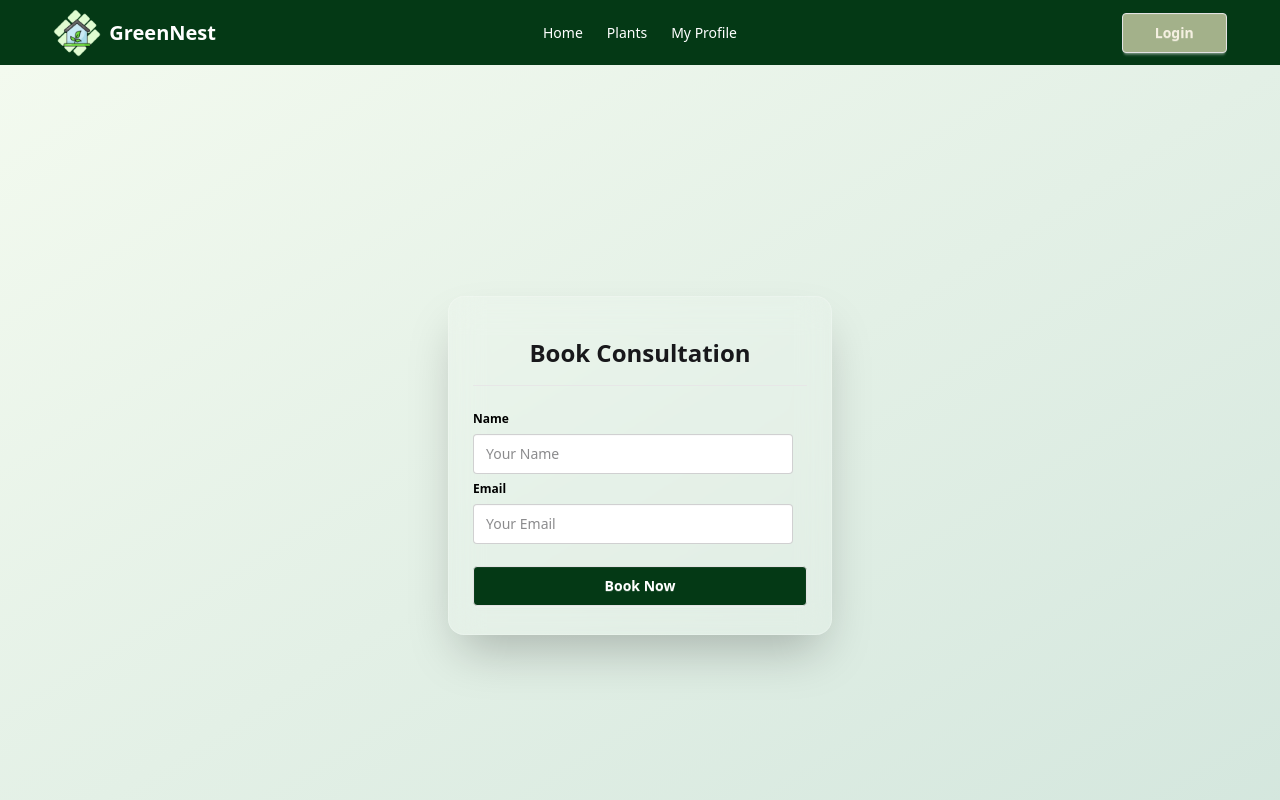
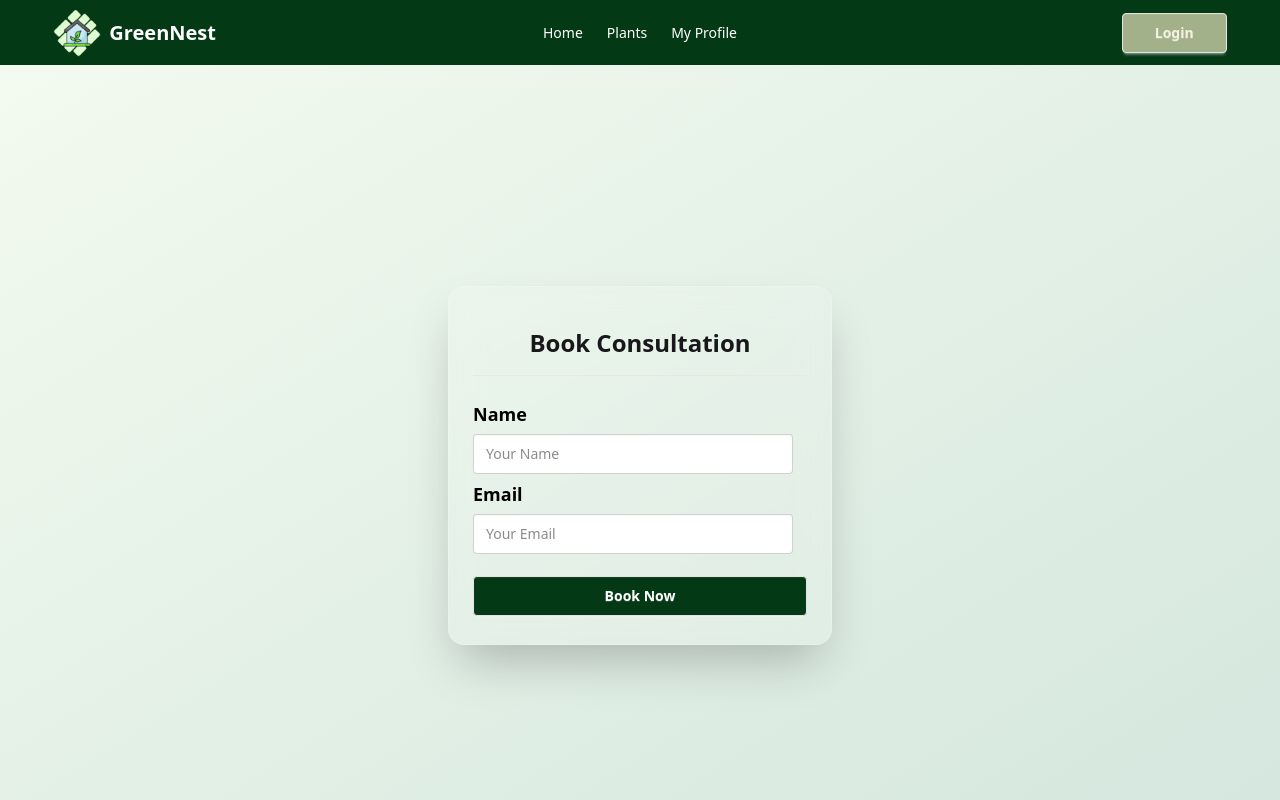
Before and after one commit to Tafsirchy/GreenNest, a React (Vite) app: page /consultation in a window 1280 px wide. Shown: the top 800 px of the page. Built offline with nearby package versions, Linux system fonts and the light colour scheme; no server answers.

Commit message:
Final commit

```diff
--- a/src/Pages/ConsultationForm.jsx
+++ b/src/Pages/ConsultationForm.jsx
@@ -28,7 +28,9 @@ const ConsultationForm = () => {
 
             <form onSubmit={handleConsultation}>
               <fieldset className="fieldset mt-3">
-                <label className="label text-black font-semibold">Name</label>
+                <label className="label text-black font-semibold text-lg">
+                  Name
+                </label>
                 <input
                   type="text"
                   name="name"
@@ -37,7 +39,9 @@ const ConsultationForm = () => {
                   required
                 />
 
-                <label className="label text-black font-semibold">Email</label>
+                <label className="label text-black font-semibold text-lg">
+                  Email
+                </label>
                 <input
                   type="email"
                   name="email"
--- a/src/Pages/MyProfile.jsx
+++ b/src/Pages/MyProfile.jsx
@@ -85,7 +85,7 @@ const MyProfile = () => {
                     </h2>
 
                     <div className="flex flex-col">
-                      <label className="font-semibold text-gray-700">
+                      <label className="font-semibold text-gray-700 text-lg mb-1">
                         Name
                       </label>
                       <input
@@ -99,7 +99,7 @@ const MyProfile = () => {
                     </div>
 
                     <div className="flex flex-col">
-                      <label className="font-semibold text-gray-700">
+                      <label className="font-semibold text-gray-700 text-lg mb-1">
                         Photo URL
                       </label>
                       <input
```
